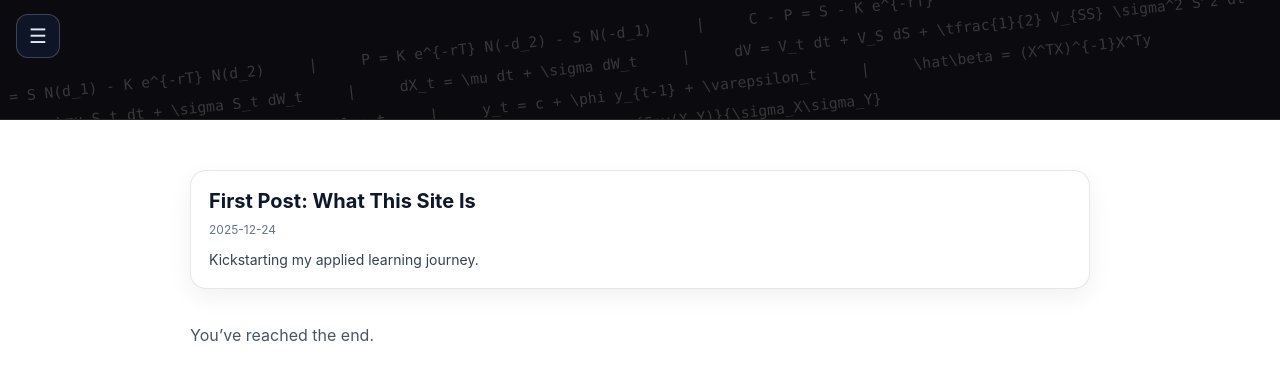
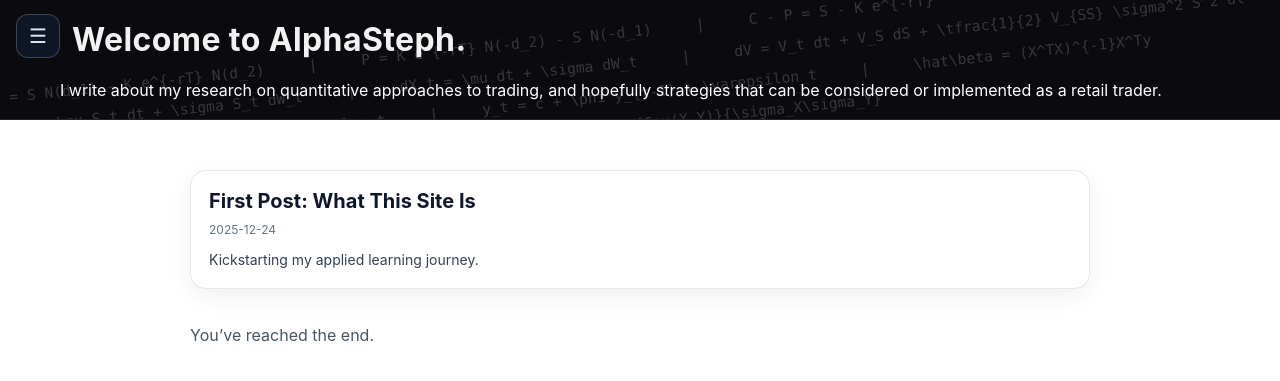
Before and after one commit to sljy1995/StephTheAlpha, a Jekyll site: the page built from index.md, in a window 1280 px wide. Shown: the top 381 px of the page. Built offline with Jekyll 4.4.1, drawn with Linux system fonts in a browser that asks for light colours.

Commit message:
Update default.html

```diff
--- a/_layouts/default.html
+++ b/_layouts/default.html
@@ -12,6 +12,14 @@
   <body>
     <header class="topbar">
       <button class="nav-toggle" aria-label="Toggle navigation">☰</button>
+
+      <div class="banner-content">
+        <h1 class="banner-title">Welcome to AlphaSteph.</h1>
+        <p class="banner-subtitle">
+          I write about my research on quantitative approaches to trading, and hopefully strategies
+          that can be considered or implemented as a retail trader.
+        </p>
+      </div>
     </header>
 
     <!-- Sidebar -->
```
